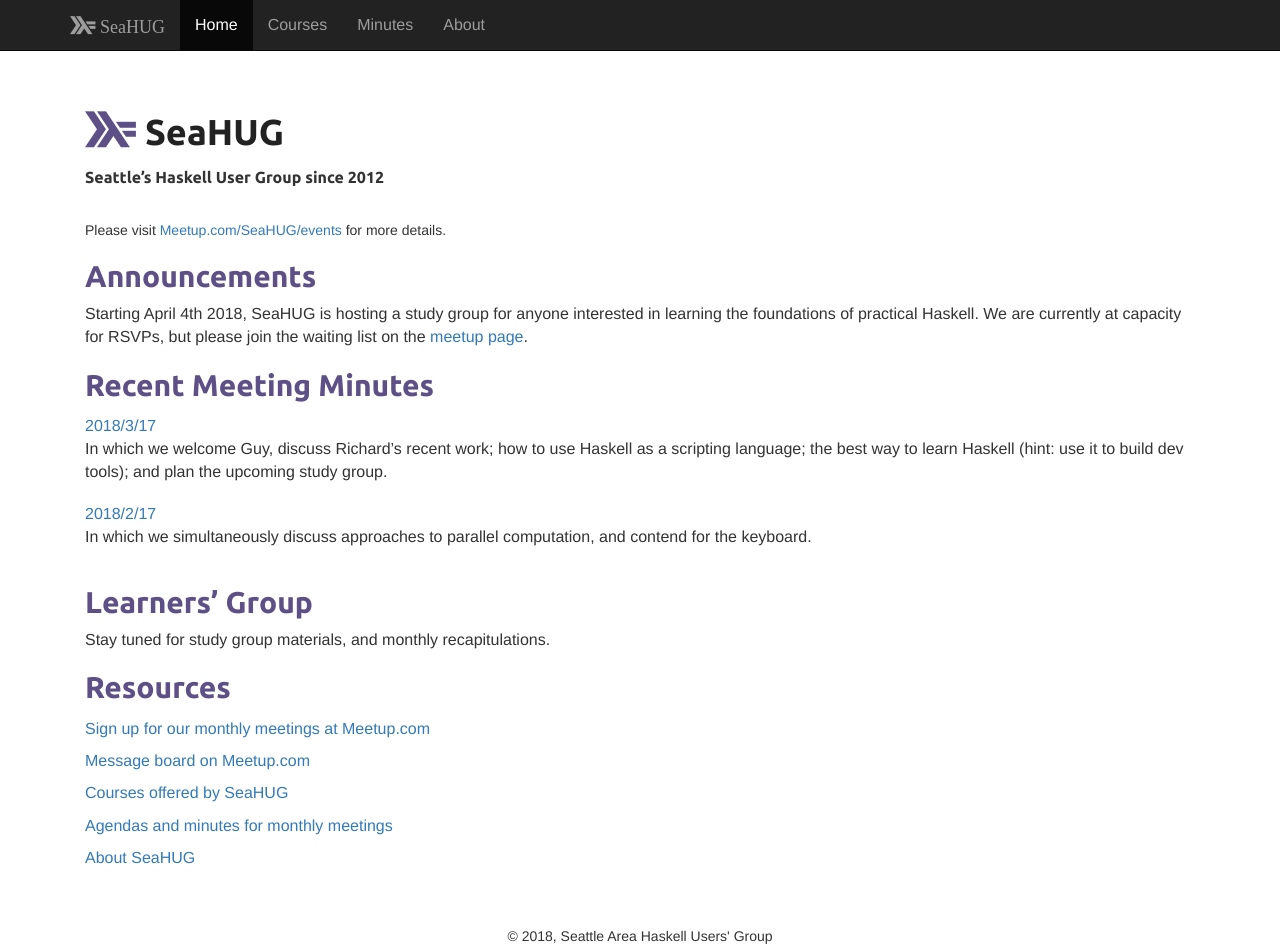
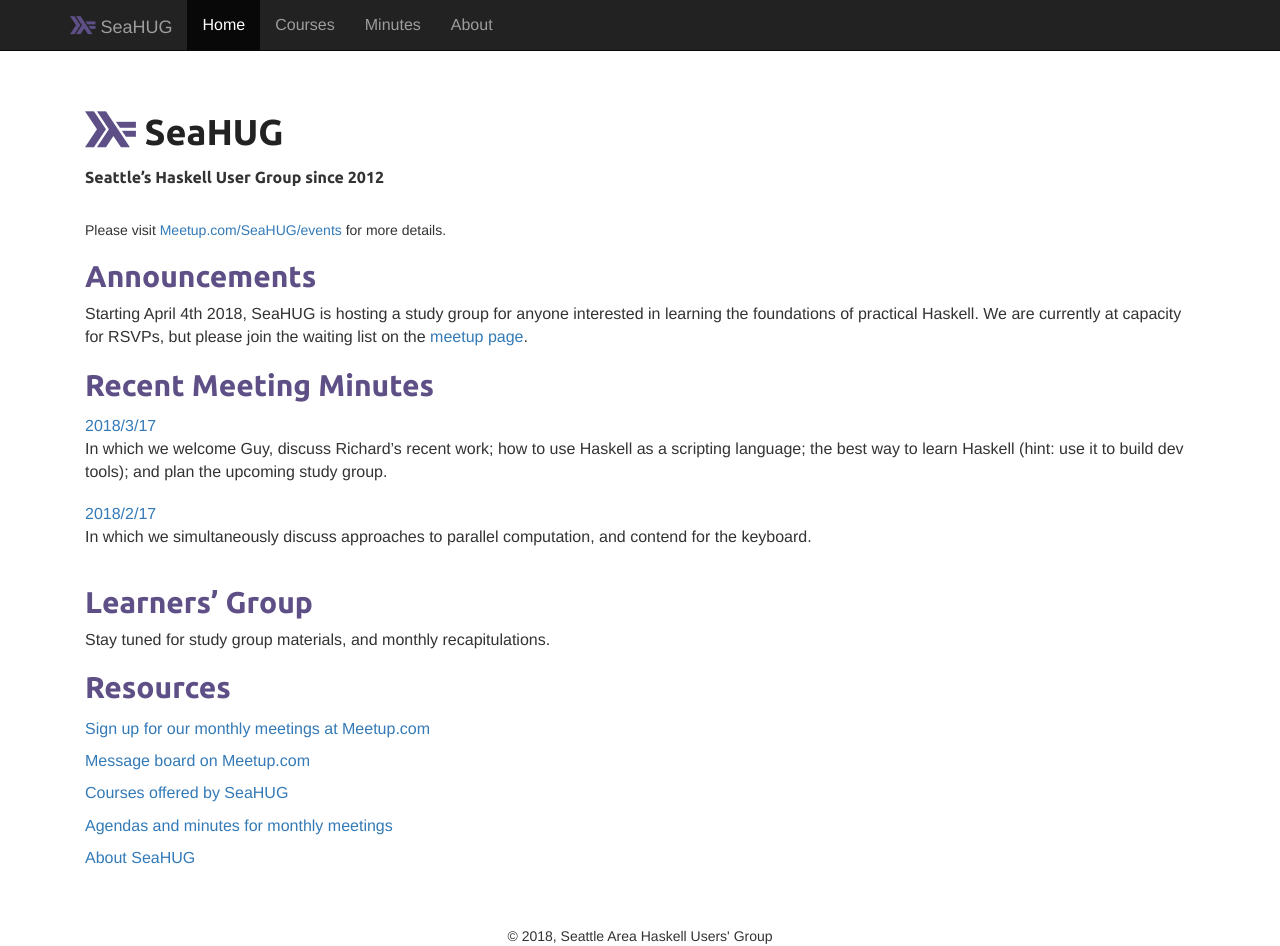
Before and after one commit to seahug/seahug.github.io, a Jekyll site: the page built from index.md, in a window 1280 px wide and 946 px high. Built offline with Jekyll 4.4.1, drawn with Linux system fonts in a browser that asks for light colours; nearby versions of some CDN libraries.

Commit message:
Apply haskell-logo style to logo only

```diff
--- a/_layouts/default.html
+++ b/_layouts/default.html
@@ -27,7 +27,7 @@
           <span class="icon-bar"></span>
           <span class="icon-bar"></span>
         </button>
-        <a class="navbar-brand haskell-logo" href="/">&#57344; SeaHUG</a>
+        <a class="navbar-brand" href="/"><span class="haskell-logo">&#57344;</span> SeaHUG</a>
       </div>
       <div class="collapse navbar-collapse" id="navbar">
         <ul class="nav navbar-nav">
--- a/index.md
+++ b/index.md
@@ -3,8 +3,7 @@
 layout: default
 page_script: /static/js/home.js
 ---
-# &#57344; <span>SeaHUG</span>
-{: .haskell-logo }
+# <span class="haskell-logo">&#57344;</span> SeaHUG
 Seattle's Haskell User Group since 2012
 {: .sub-heading }
 
--- a/static/css/default.css
+++ b/static/css/default.css
@@ -1,5 +1,7 @@
 h1 {
-  margin-bottom: 30px
+  margin-bottom: 30px;
+  font-family: Ubuntu, sans-serif;
+  color: #222222;
 }
 h2 {
   font-family: Ubuntu;
@@ -43,11 +45,6 @@
   margin-bottom:2em;
 }
 
-h1#-seahug > span {
-  font-family: Ubuntu, sans-serif;
-  color: #222222;
-}
-
 #next-event li span {
   font-size: .75em;
   font-weight: bold;
```
